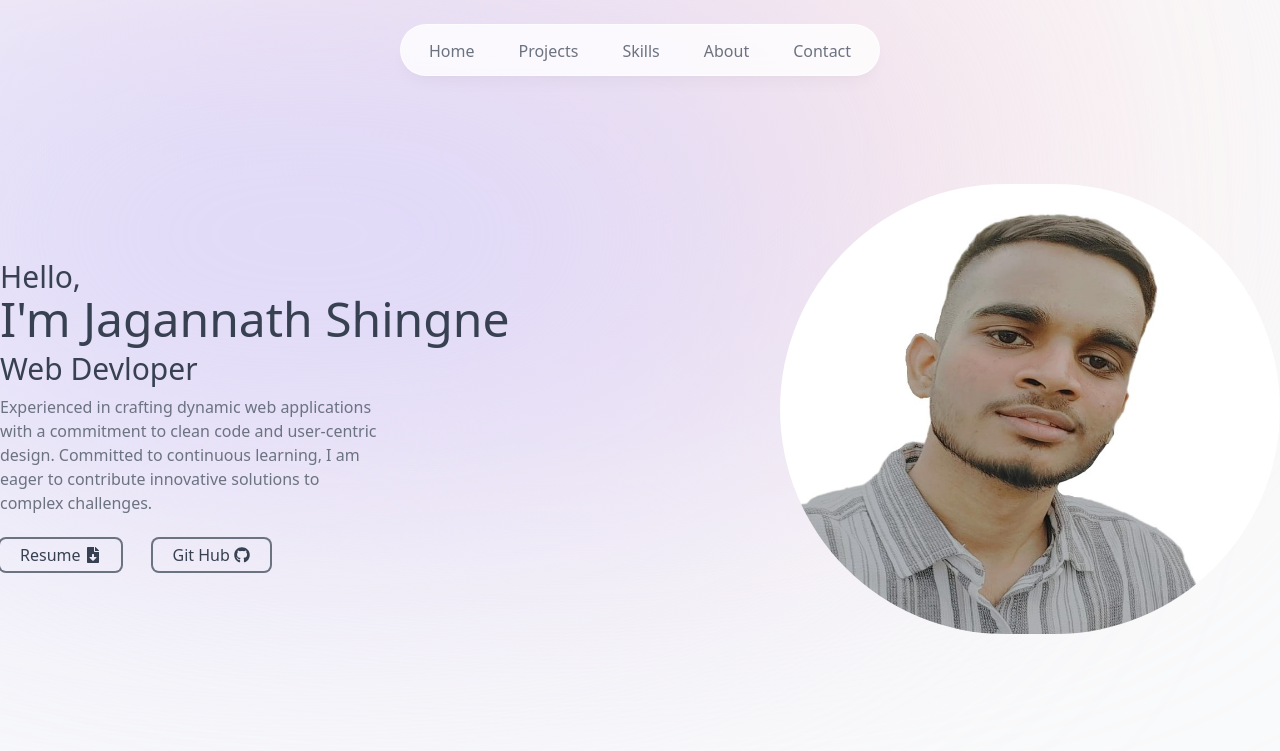
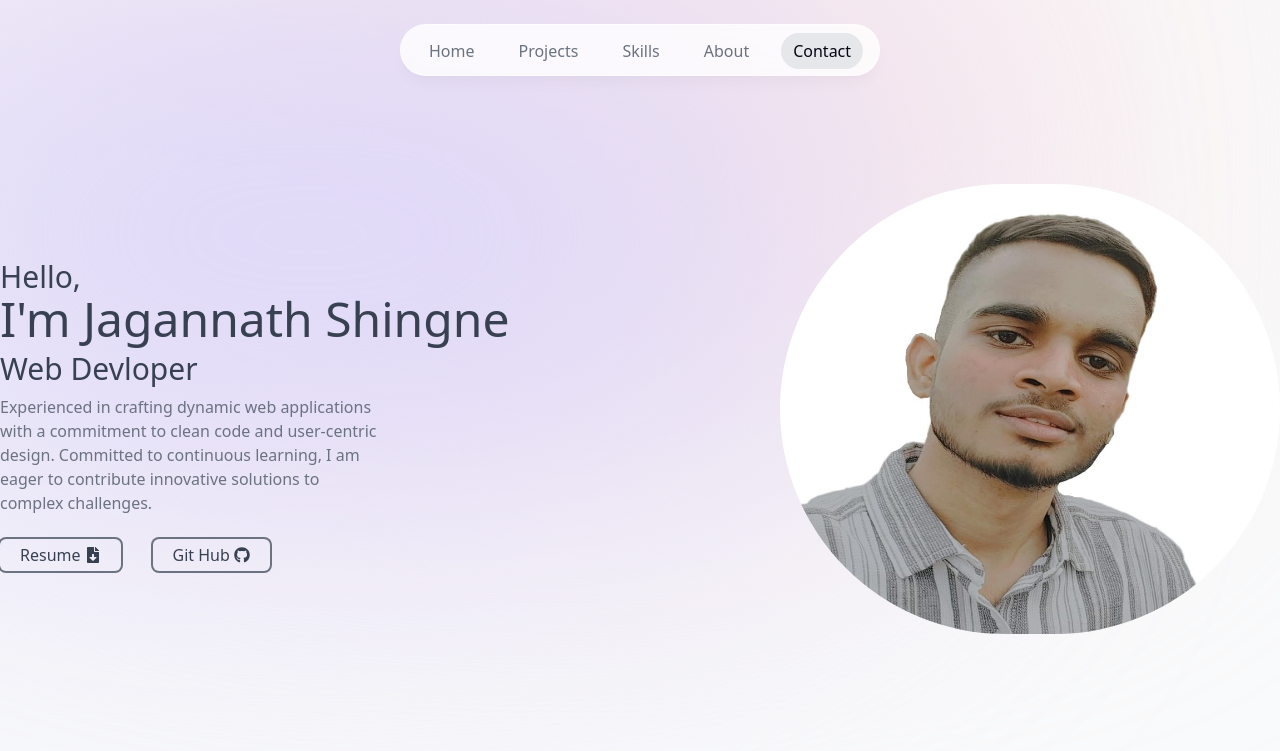
Before and after one commit to JagannathShingne01/Portfolio, a Next.js app: page / in a window 1280 px wide. Shown: the top 751 px of the page. Built offline with nearby package versions, Linux system fonts and the light colour scheme.

Commit message:
footer section added navbar  section edit

```diff
--- a/components/About.jsx
+++ b/components/About.jsx
@@ -1,14 +1,28 @@
 "use client"
-import React from 'react';
+import React, { useContext, useEffect } from 'react';
 import { motion } from 'framer-motion';
+import {useInView} from 'react-intersection-observer'
+import { ActiveSectionContex } from '@/context/active-context';
+
+
 const About = () => {
+
+  const { ref, inView } = useInView();
+  const { setActiveSection, timeOfLastClick } = useContext(ActiveSectionContex)
+
+  useEffect(()=>{
+      if (inView && Date.now() - timeOfLastClick > 1000) {
+          setActiveSection("About")
+      }
+  },[inView, setActiveSection, timeOfLastClick]);
+
   return (
-    <div id='about' className='text-gray-700 mb-36  text-center flex flex-col justify-center items-center scroll-mt-28 mx-4'
+    <div id='about' ref={ref} className='text-gray-700 mb-36  text-center flex flex-col justify-center items-center scroll-mt-28 mx-4'
 
     >
 
             <h1 className=' text-5xl mb-4 md:mb-8'>About Me</h1>
-            <p className='text-black mb-3 md:w-[40rem] text-left md:text-center leading-6' >
+            <p className='text-black mb-3 md:w-[40rem] text-left md:text-center leading-7' >
             Greetings from my corner of the web! I&apos;m a passionate full-stack developer based in Dombivli, India, holding a B.Sc in Information Technology from K V Pendharkar College.
             Beyond coding, you&apos;ll find me immersed in the rhythm of music, with a deep love for listening to songs. I also enjoy the thrill of the cricket pitch, where I indulge in friendly games to unwind. Additionally, I find inspiration and knowledge in podcasts, expanding my horizons beyond the lines of code.            </p>
             <p className=' text-black md:w-[40rem] text-left md:text-center leading-6'>
--- a/components/Contact.jsx
+++ b/components/Contact.jsx
@@ -1,8 +1,23 @@
-import React, { useRef, useState } from 'react'
+import React, { useContext, useEffect, useRef, useState } from 'react'
 import toast from 'react-hot-toast'
 import { FaPaperPlane } from 'react-icons/fa';
-import PhoneInput from 'react-phone-input-2'
+import {useInView} from 'react-intersection-observer'
+import { ActiveSectionContex } from '@/context/active-context';
+
+
+
 const Contact = () => {
+
+  const { ref, inView } = useInView();
+  const { setActiveSection } = useContext(ActiveSectionContex)
+
+  useEffect(()=>{
+      if (inView) {
+          setActiveSection("Contact")
+      }
+  },[inView, setActiveSection]);
+
+
     const [contactData, setContactData] = useState({
         name: "",
         email: "",
@@ -59,7 +74,7 @@
             });
         }
         return(
-            <div id='contact' className=' scroll-mt-28 mb-28'>
+            <div id='contact' ref={ref} className=' scroll-mt-28 mb-6'>
                 <section  className='text-gray-700 '>
                     <h1 className=' text-5xl flex justify-center items-center'>Contact Me</h1>
                     <p className='mt-2 md:mt-3 mb-10 text-sm md:flex items-center justify-center mx-3 text-center'>
--- /dev/null
+++ b/components/Footer.jsx
@@ -0,0 +1,21 @@
+import React from 'react'
+import { FaXTwitter } from "react-icons/fa6";
+import { FaInstagram } from "react-icons/fa";
+import { FaLinkedinIn } from "react-icons/fa6";
+
+const Footer = () => {
+  return (
+   <footer className='text-center mb-4 px-4'>
+    <small className='text-gray-500   '>
+        &copy; Design And Devlop by <a target='_blank' href="https://x.com/MrShingne?t=8y5ycfGfNCP80sQ-jmOTYA&s=08">@Jagannath</a>.
+    </small>
+    <p className='text-gray-700 flex justify-center mt-1 gap-5 text-sm font-semibold'>Lets catch up -
+        <a className='mt-1 text-lg' href=""><FaXTwitter/></a>
+        <a className='mt-1 text-lg' href=""><FaInstagram/></a>
+        <a className='mt-1 text-lg' href=" "><FaLinkedinIn/></a>
+     </p>
+   </footer>
+  )
+}
+
+export default Footer
--- a/components/Header.jsx
+++ b/components/Header.jsx
@@ -1,21 +1,33 @@
 "use client"
-import React, { useState } from 'react';
+import React, { useContext, useEffect, useState } from 'react';
 import { motion } from 'framer-motion';
 import Image from "next/image";
 import Link from 'next/link'
 import self from "@/public/jspic.jpeg"
-import HorizontalTextMover from '@/lib/Animation.jsx'
 import { FaFileDownload } from "react-icons/fa";
 import { FaGithub } from "react-icons/fa";
-
+import {useInView} from 'react-intersection-observer'
+import { ActiveSectionContex } from '@/context/active-context';
 
 
 
 const Header = () => {
+
+  const { ref, inView } = useInView({
+    threshold: 0.5,
+  });
+  const { setActiveSection } = useContext(ActiveSectionContex)
+
+  useEffect(()=>{
+      if (inView) {
+          setActiveSection("Home")
+      }
+  },[inView, setActiveSection]);
+
   return (
-    <div id="home" className="mb-28 scroll-mt-48">
-      <div  className="relative lg:max-w-7xl xl:mx-auto place-items-center flex md:flex-row flex-col-reverse justify-center items-center mx-4 md:justify-between md:my-10">
-          <motion.div className="text-gray-500 gap-2 "
+    <div ref={ref} id="home" className="md:mb-36 mb-28 scroll-mt-48">
+      <div   className="relative lg:max-w-7xl xl:mx-auto place-items-center flex md:flex-row flex-col-reverse justify-center items-center mx-4 md:justify-between md:my-10">
+          <motion.div   className="text-gray-500 gap-2 "
            initial={{ opacity: 0, y:100 }}
            animate={{ opacity: 1, y:0 }}
            transition={{ delay: 0.175 }}
--- a/components/Navbar.jsx
+++ b/components/Navbar.jsx
@@ -7,7 +7,8 @@
 import { ActiveSectionContex } from '@/context/active-context';
 
 function Navbar() {
-    const {activeSection, setActiveSection} = useContext(ActiveSectionContex)
+    const {activeSection, setActiveSection, setTimeOfLastClick} = useContext(ActiveSectionContex)
+
   return (
 
     <header className='z-[999] relative text-black'>
@@ -30,7 +31,11 @@
                         }
                         )}
                         href={link.hash}
-                        onClick={()=>setActiveSection(link.name)}
+                        onClick={() => {
+                          setActiveSection(link.name)
+                          setTimeOfLastClick(Date.now())
+
+                        }}
                         >
                         {link.name}
                         {
--- a/components/Project.jsx
+++ b/components/Project.jsx
@@ -1,16 +1,29 @@
-import React from 'react'
+import React, { useContext, useEffect } from 'react'
 import Image from "next/image";
+import {useInView} from 'react-intersection-observer'
 import Link from "next/link";
 import { LuGithub } from "react-icons/lu";
 import { LuExternalLink } from "react-icons/lu";
+import { projectData } from '@/lib/data'
+import { ActiveSectionContex } from '@/context/active-context';
 
 
-import { projectData } from '@/lib/data'
+
 const Project = () => {
+
+  const { ref, inView } = useInView();
+  const { setActiveSection, timeOfLastClick } = useContext(ActiveSectionContex)
+
+  useEffect(()=>{
+      if (inView && Date.now() - timeOfLastClick > 1000) {
+          setActiveSection("Projects")
+      }
+  },[inView, setActiveSection,timeOfLastClick ]);
+
   return (
     <div>
-      <div id='projects' className="mb-28 scroll-mt-28 text-gray-700">
-      <div className="mx-auto max-w-7xl px-6 lg:px-10 lg:mt-4">
+      <div  id='projects' className="mb-28 scroll-mt-28 text-gray-700">
+      <div ref={ref} className="mx-auto max-w-7xl px-6 lg:px-10 lg:mt-4">
           <h2 className="text-5xl flex justify-center items-center">
            My Project
           </h2>
--- a/components/Skills.jsx
+++ b/components/Skills.jsx
@@ -1,3 +1,4 @@
+"use client"
 import { skillsData } from '@/lib/data'
 import React, { useContext, useEffect } from 'react'
 import { motion } from 'framer-motion'
@@ -18,13 +19,13 @@
 };
 const Skills = () => {
     const { ref, inView } = useInView();
-    const { setActiveSection } = useContext(ActiveSectionContex)
+    const { setActiveSection, timeOfLastClick } = useContext(ActiveSectionContex)
 
     useEffect(()=>{
-        if (inView) {
-            setActiveSection("skills")
+        if (inView && Date.now() - timeOfLastClick > 1000) {
+            setActiveSection("Skills")
         }
-    },[inView, setActiveSection]);
+    },[inView, setActiveSection, timeOfLastClick]);
   return (
     <div ref={ref} id='skills' className='text-gray-700 mb-28 scroll-mt-28'>
         <main className=' flex justify-center   text-center mb-10 text-5xl '>My Skills</main>
@@ -40,13 +41,8 @@
                 }}
                 custom={idx}
                 className='bg-white border border-black/[0.1] rounded-xl px-4 py-2 md:px-5 md:py-3 flex gap-1' key={skill.title}>{skill.title}
-
                 <p className='mt-1 text-lg'>{skill.logo}</p>
                 </motion.li>
-
-
-
-
             ))}
         </ul>
     </div>
--- a/context/active-context.jsx
+++ b/context/active-context.jsx
@@ -3,12 +3,15 @@
 
 export const ActiveSectionContex = createContext(null)
 export  const ActiveSectionContextProvider = ({children}) => {
-    const [activeSection, setActiveSection] = useState("Home")
+    const [activeSection, setActiveSection] = useState("Home");
+    const [timeOfLastClick, setTimeOfLastClick] = useState(0);
 
   return (
     <ActiveSectionContex.Provider value={{
         activeSection,
-        setActiveSection
+        setActiveSection,
+        timeOfLastClick,
+        setTimeOfLastClick
     }}>
         {children}
     </ActiveSectionContex.Provider>
--- a/pages/index.js
+++ b/pages/index.js
@@ -8,6 +8,7 @@
 import Project from '@/components/Project'
 import Skills from '@/components/Skills'
 import { ActiveSectionContextProvider } from '@/context/active-context'
+import Footer from '@/components/Footer'
 
 const figtree = Figtree({ subsets: ['latin'] })
 
@@ -24,6 +25,7 @@
       <About/>
 
       <Contact/>
+      <Footer />
     {/* </div> */}
     </ActiveSectionContextProvider>
   )
```
